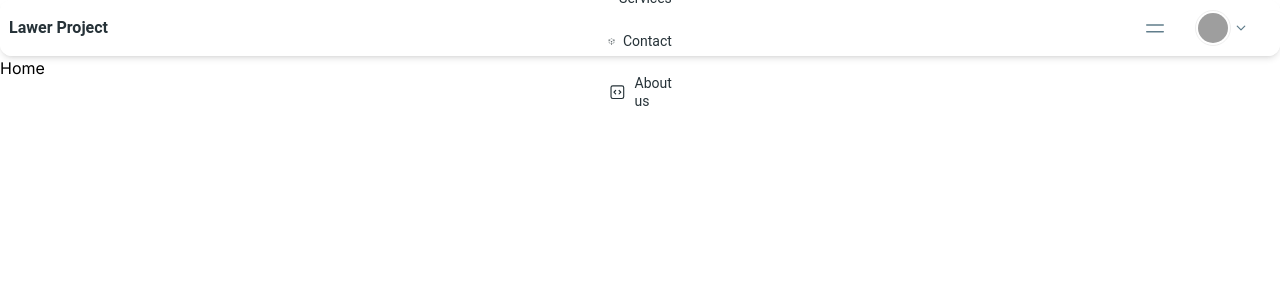
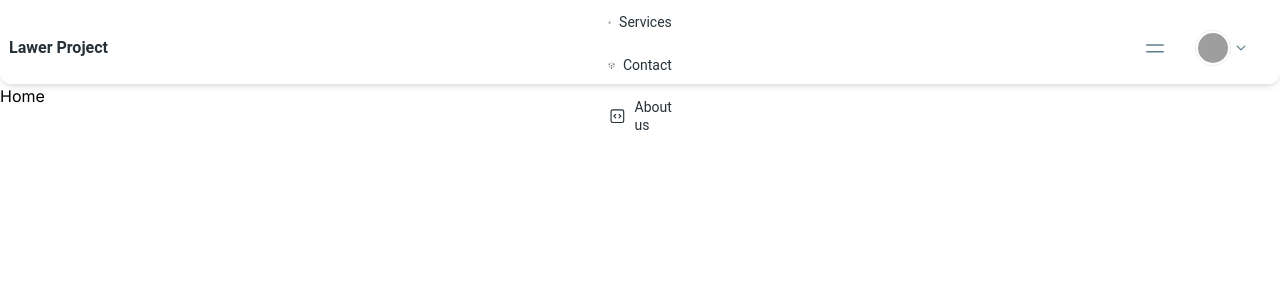
Before and after one commit to tzhasan/lawer_web_project, a Next.js app: page / in a window 1280 px wide. Shown: the top 300 px of the page. Built offline with nearby package versions, Linux system fonts and the light colour scheme; grey boxes are pictures that could not be loaded.

Commit message:
add some icon

```diff
--- a/src/Components/Navbar.jsx
+++ b/src/Components/Navbar.jsx
@@ -22,6 +22,9 @@ import {
   LifebuoyIcon,
   PowerIcon,
   Bars2Icon,
+  HomeIcon,
+
+
 } from "@heroicons/react/24/outline";
 
 // profile menu component
@@ -47,6 +50,7 @@ const profileMenuItems = [
     icon: PowerIcon,
   },
 ];
+
 
 function ProfileMenu() {
   const [isMenuOpen, setIsMenuOpen] = React.useState(false);
@@ -115,7 +119,7 @@ function ProfileMenu() {
 const navListItems = [
   {
     label: "Home",
-    icon: UserCircleIcon,
+    icon: HomeIcon,
     path: "/",
   },
   {
--- a/src/app/(HomeLayout)/layout.js
+++ b/src/app/(HomeLayout)/layout.js
@@ -4,8 +4,11 @@ import React from 'react';
 const layout = ({children}) => {
   return (
     <div>
-      <Navbar/>
-      <div className='w:[95%] sm:[w-93%] md:w-[90%]'>{children}</div>
+      <div className='mt-2 md:mt-5'>
+      <Navbar />
+
+      </div>
+      <div className="w:[95%] sm:[w-93%] md:w-[90%]">{children}</div>
     </div>
   );
 };
```
